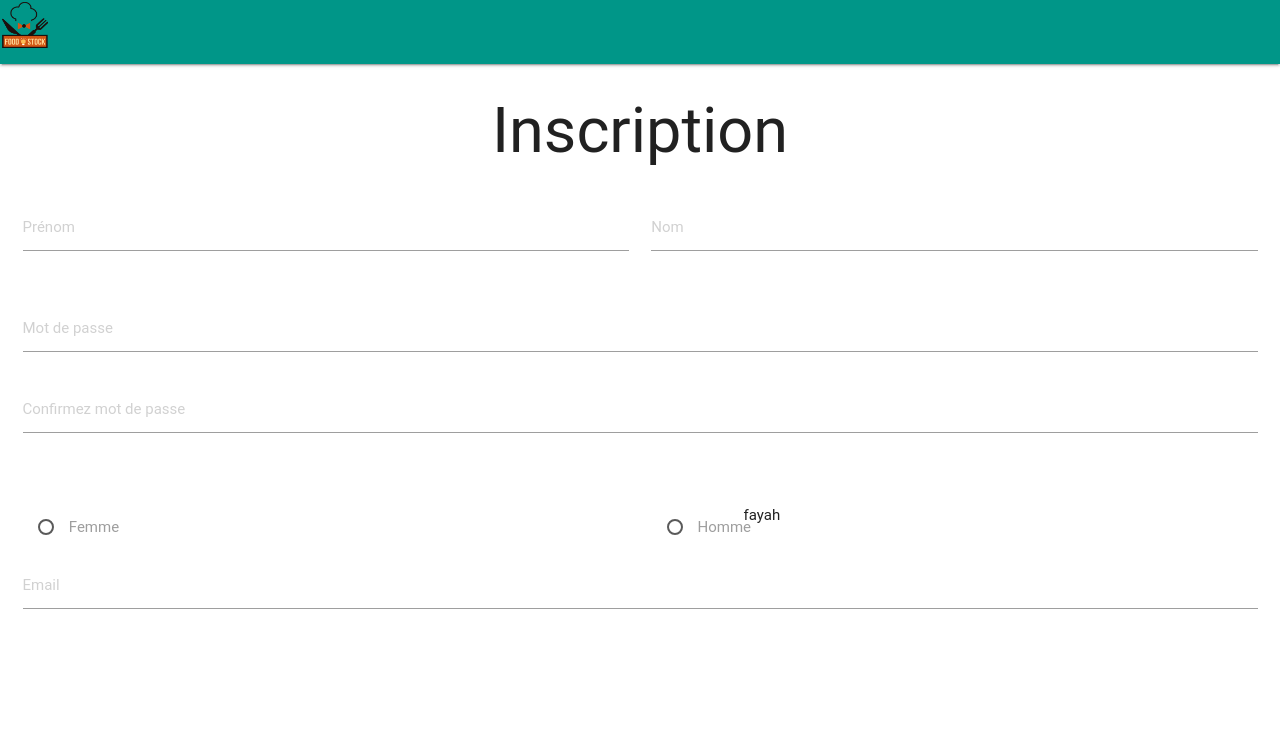
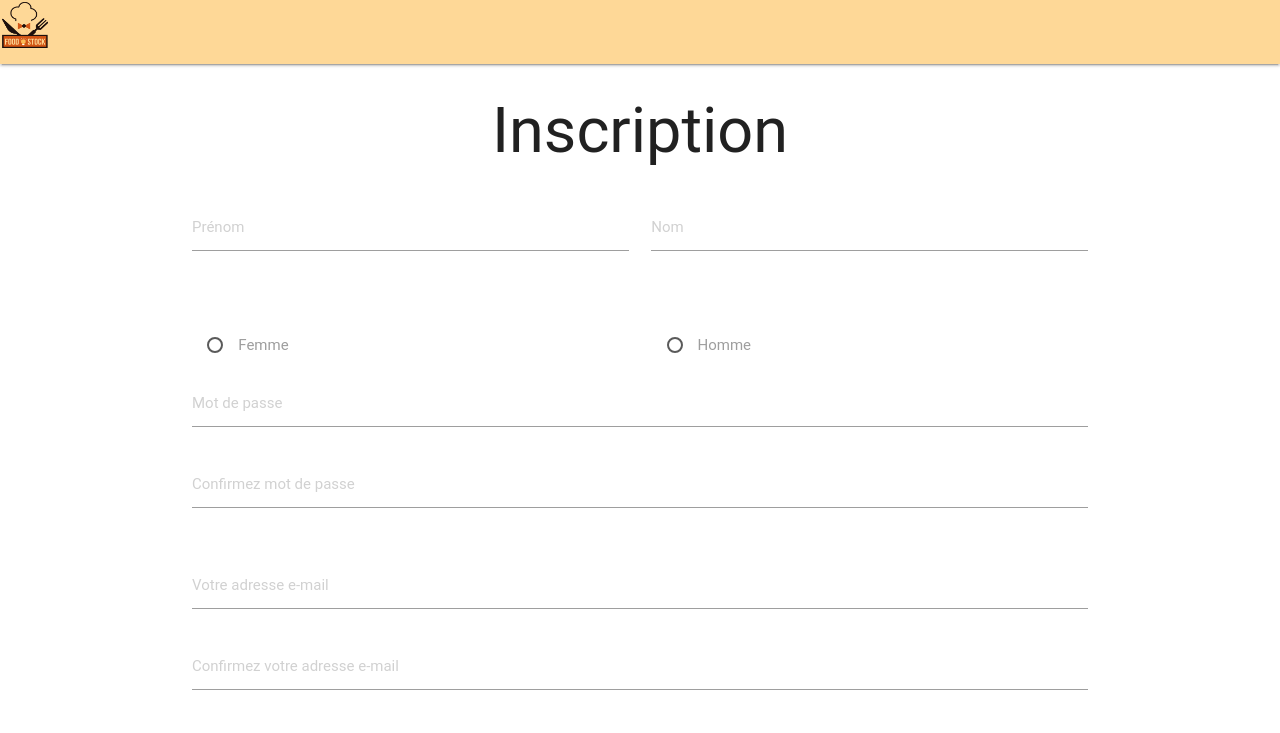
Before and after one commit to simplon-antoineB/foodstock, a plain HTML site: page www/inscription.html in a window 1280 px wide. Drawn offline with Linux system fonts and the light colour scheme; files that its build step writes are made by us from their sources; a web font is replaced by a local one.

Commit message:
ajout de fichier

```diff
--- a/www/css/inscription.css
+++ b/www/css/inscription.css
@@ -25,3 +25,14 @@
 .input-field .prefix.active {
     color: #000;
 }
+
+.orange-perso {
+    background-color: #D15514 !important;
+}
+
+.bege-perso {
+    background-color: #FED897 !important;
+}
+.black-perso {
+    background-color: #1C100B !important;
+}
--- a/www/inscription.html
+++ b/www/inscription.html
@@ -6,28 +6,43 @@
           content="width=device-width, user-scalable=no, initial-scale=1.0, maximum-scale=1.0, minimum-scale=1.0">
     <meta http-equiv="X-UA-Compatible" content="ie=edge">
 
-    <link rel="stylesheet" type="text/css" href="inscription.css">
+    <link rel="stylesheet" type="text/css" href="css/inscription.css">
     <link rel="stylesheet" href="css/materialize.min.css">
     <script type="text/javascript" src="js/materialize.min.js"></script>
 
     <title>Document</title>
 
 </head>
-    <body>
+<body class=" ">
     <nav>
-        <div class="nav-wrapper teal">
+        <div class="nav-wrapper bege-perso">
             <img src="img/logo-SF.png" alt="Logo" class="brand-logo" width="50" height="50" style="padding: 2px">
         </div>
     </nav>
+    <div class="container">
         <h1 style="text-align:center">Inscription</h1>
         <div class="row">
             <form class="col s12">
                 <div class="row">
-                <div class="input-field col s6">
+                    <div class="input-field col s6" >
                         <input placeholder="Prénom" id="prenom" type="text" class="validate"/>
                     </div>
                     <div class="input-field col s6">
                         <input id="nom" type="text" placeholder="Nom" class="validate"/>
+                    </div>
+                </div>
+                <div class="row">
+                    <div class="input-field col s6">
+                        <p>
+                            <input name="group1" type="radio" id="femme" />
+                            <label for="femme">Femme</label>
+                        </p>
+                    </div>
+                    <div class="input-field col s6">
+                        <p>
+                            <input name="group1" type="radio" id="homme"/>
+                            <label for="homme">Homme</label>
+                        </p>
                     </div>
                 </div>
                 <div class="row">
@@ -39,30 +54,16 @@
                         <input id="confirmezMotDePasse" type="password" placeholder="Confirmez mot de passe" class="validate"/>
                     </div>
                 </div>
-
-            <div class="row">
-                <div class="input-field col s6">
-                    <p>
-                        <input name="group1" type="radio" id="femme" />
-                        <label for="femme">Femme</label>
-                    </p>
-                </div>
-                <div class="input-field col s6">
-                    <P>
-                        <input name="group1" type="radio" id="homme"/>
-                        <label for="homme">Homme</label>
-                        fayah
-                    </P>
-                </div>
-            </div>
-
-
                 <div class="row">
                     <div class="input-field col s12">
-                    <input id="email" type="email" class="validate" for="email" data-error="wrong" data-success="right" placeholder="Email">
+                        <input id="email" type="email" class="validate" for="email" data-error="wrong" data-success="right" placeholder="Votre adresse e-mail">
+                    </div>
+                    <div class="input-field col s12">
+                        <input id="confirmezEmail" type="email" class="validate" for="email" data-error="wrong" data-success="right" placeholder="Confirmez votre adresse e-mail">
                     </div>
                 </div>
             </form>
         </div>
+    </div>
 </body>
 </html>
```
Lines whose indentation alone changed are shown as unchanged.
